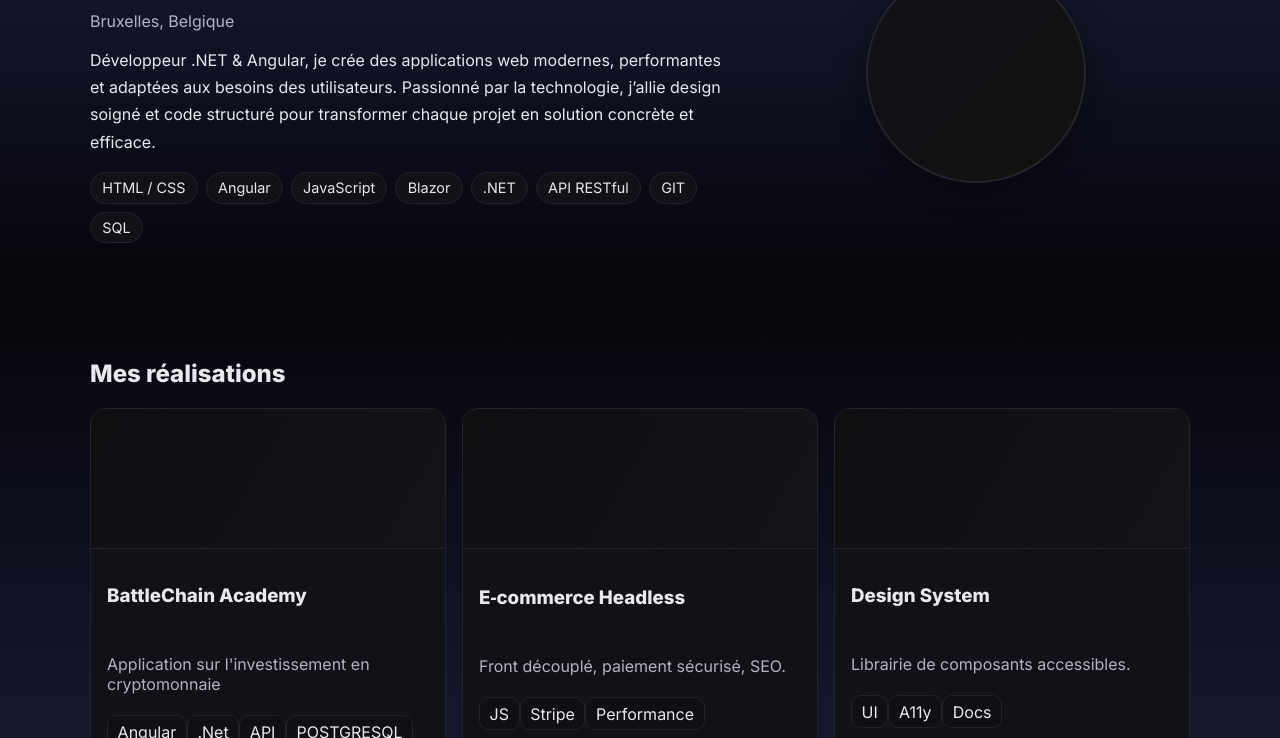
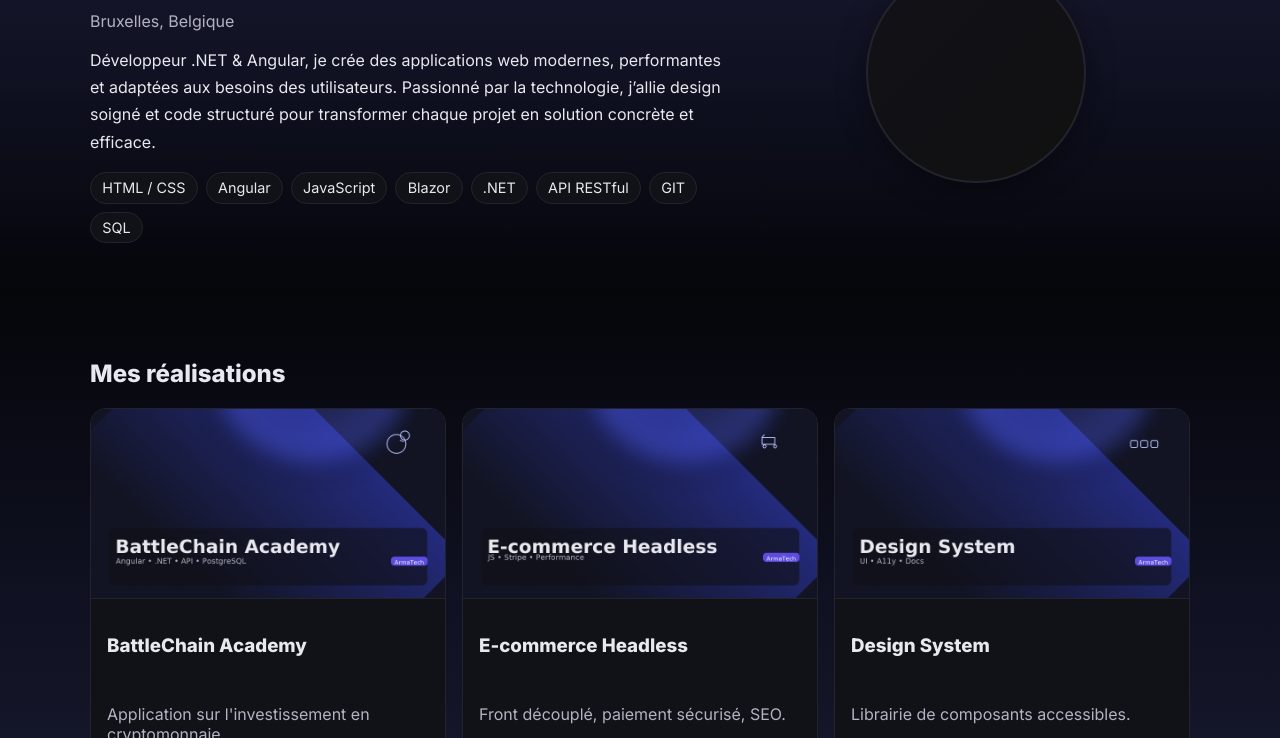
Before and after one commit to Arman050/ArmaTechSite, a plain HTML site: page index.html in a window 1280 px wide. Shown: the part 214-952 px from the top of the page. Drawn offline with Linux system fonts and the light colour scheme.

Commit message:
img réalisation et form

```diff
--- a/app.js
+++ b/app.js
@@ -1,9 +1,54 @@
 // ====== Données à personnaliser ======
 const PROJECTS = [
-    { title: 'BattleChain Academy', description: "Application sur l'investissement en cryptomonnaie", stack: ['Angular','.Net','API', 'POSTGRESQL'], link: '#' },
-    { title: 'E‑commerce Headless', description: 'Front découplé, paiement sécurisé, SEO.', stack: ['JS','Stripe','Performance'], link: '#' },
-    { title: 'Design System', description: 'Librairie de composants accessibles.', stack: ['UI','A11y','Docs'], link: '#' },
+    {
+        title: 'BattleChain Academy',
+        description: "Application sur l'investissement en cryptomonnaie",
+        stack: ['Angular','.Net','API','POSTGRESQL'],
+        link: '#',
+        image: 'images/battlechain.png'
+    },
+    {
+        title: 'E-commerce Headless',
+        description: 'Front découplé, paiement sécurisé, SEO.',
+        stack: ['JS','Stripe','Performance'],
+        link: '#',
+        image: 'images/ecommerce-headless.png'
+    },
+    {
+        title: 'Design System',
+        description: 'Librairie de composants accessibles.',
+        stack: ['UI','A11y','Docs'],
+        link: '#',
+        image: 'images/design-system.png'
+    }
 ];
+
+(() => {
+    const root = document.getElementById('projects');
+    if (!root) return;
+
+    const base = new URL('.', document.location.href).href; // gère 63342 + _ijt + %20
+
+    root.innerHTML = PROJECTS.map(p => {
+        const rel = (typeof p.image === 'string' ? p.image.trim() : '');
+        const src = rel ? new URL(rel, base).href : '';
+
+        return `
+      <article class="card">
+        <div class="thumb">
+          ${src ? `<img class="thumb-img" src="${src}" alt="${p.title}" loading="lazy">` : ''}
+        </div>
+        <div class="content">
+          <h3>${p.title}</h3>
+          <p class="muted">${p.description}</p>
+          <div class="stack">${p.stack.map(t=>`<span class="pill">${t}</span>`).join('')}</div>
+          ${p.link ? `<a href="${p.link}" target="_blank" rel="noopener" class="btn">Voir le projet</a>` : ''}
+        </div>
+      </article>
+    `;
+    }).join('');
+})();
+
 
 const EDUCATION = [
     { degree: 'C.E.S.S', school: 'Saint-Laurent', period: '2019 — 2023', details: 'Histoire et géographie, Anglais, Néerlandais' },
@@ -29,19 +74,7 @@ burger.addEventListener('click', () => {
 // Fermer le menu au clic sur lien
 $$('.nav-link').forEach(a => a.addEventListener('click', () => nav.classList.remove('open')));
 
-// Injection des projets
-const projectsEl = $('#projects');
-projectsEl.innerHTML = PROJECTS.map(p => `
-  <article class="card">
-    <div class="thumb" aria-hidden="true"></div>
-    <div class="content">
-      <h3>${p.title}</h3>
-      <p class="muted">${p.description}</p>
-      <div class="stack">${p.stack.map(t=>`<span class="pill">${t}</span>`).join('')}</div>
-      ${p.link ? `<a href="${p.link}" target="_blank" rel="noopener" class="btn">Voir le projet</a>` : ''}
-    </div>
-  </article>
-`).join('');
+
 
 // Injection des formations
 const eduEl = $('#education');
@@ -74,28 +107,3 @@ const showError = (name, show) => {
     const e = $(`small.error[data-for="${name}"]`);
     if (e) e.style.display = show ? 'block' : 'none';
 };
-
-// form.addEventListener('submit', async (e) => {
-//     e.preventDefault();
-//     const fd = new FormData(form);
-//     const data = Object.fromEntries(fd.entries());
-//     let valid = true;
-//
-//     // Règles simples
-//     if (!data.name || data.name.trim().length < 2) { showError('name', true); valid = false; } else showError('name', false);
-//     if (!/^[^\s@]+@[^\s@]+\.[^\s@]+$/.test(data.email || '')) { showError('email', true); valid = false; } else showError('email', false);
-//     if (!data.subject || data.subject.trim().length < 3) { showError('subject', true); valid = false; } else showError('subject', false);
-//     if (!data.message || data.message.trim().length < 10) { showError('message', true); valid = false; } else showError('message', false);
-//
-//     if (!valid) return;
-//
-//     try {
-//         await fetch('/api/contact', { method: 'POST', headers: { 'Content-Type':'application/json' }, body: JSON.stringify(data) });
-//         console.log('Contact form data', data);
-//         note.hidden = false;
-//         form.reset();
-//     } catch(err) {
-//         alert('Une erreur est survenue. Réessaie plus tard.');
-//         console.error(err);
-//     }
-// });
--- a/style.css
+++ b/style.css
@@ -81,12 +81,30 @@ section:nth-of-type(even) {
 /* Grid / Cards */
 .grid{display:grid;grid-template-columns:repeat(3,1fr);gap:1rem}
 .card{background-color:var(--surface-2);border:1px solid var(--border);border-radius:1rem;overflow:hidden;color:var(--text)}
-.card .thumb{height:140px;background:linear-gradient(120deg,#0f0f12,#131318);border-bottom:1px solid var(--border)}
+.card .thumb{
+    position: relative;                 /* ← INDISPENSABLE */
+    height: 190px;
+    border-bottom: 1px solid var(--border);
+    background: linear-gradient(120deg,#0f0f12,#131318); /* fallback */
+    overflow: hidden;
+}
+
+.card .thumb > img.thumb-img{
+    position: absolute; inset: 0;       /* colle l’image aux 4 bords */
+    width: 100%; height: 100%;
+    object-fit: cover;
+    display: block;
+}
+
+
+
 .card .content{padding:1rem;display:grid;gap:.75rem}
 .pill{background:#0f0f14;border:1px solid var(--border);padding:.35rem .6rem;border-radius:.6rem;color:var(--text)}
 .btn{display:inline-block;text-decoration:none;background-color:var(--primary);color:#fff;padding:.55rem .9rem;border-radius:.7rem;border:0;cursor:pointer;margin-top:1rem}
 @media (max-width:1100px){.grid{grid-template-columns:repeat(2,1fr)}}
 @media (max-width:700px){.grid{grid-template-columns:1fr}}
+
+
 
 /* Timeline */
 .timeline{list-style:none;margin:0;padding:0;position:relative}
```
Also changed, not shown: images/battlechain.png (added), images/design-system.png (added), images/ecommerce-headless.png (added).
